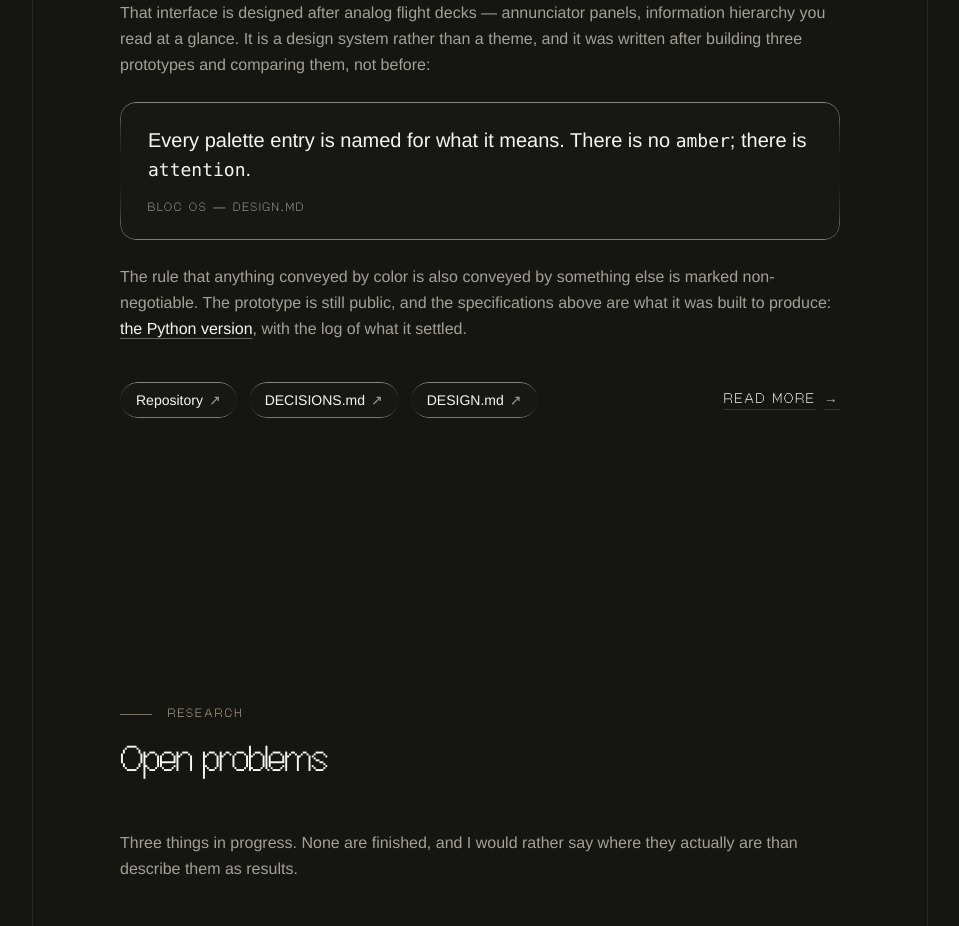
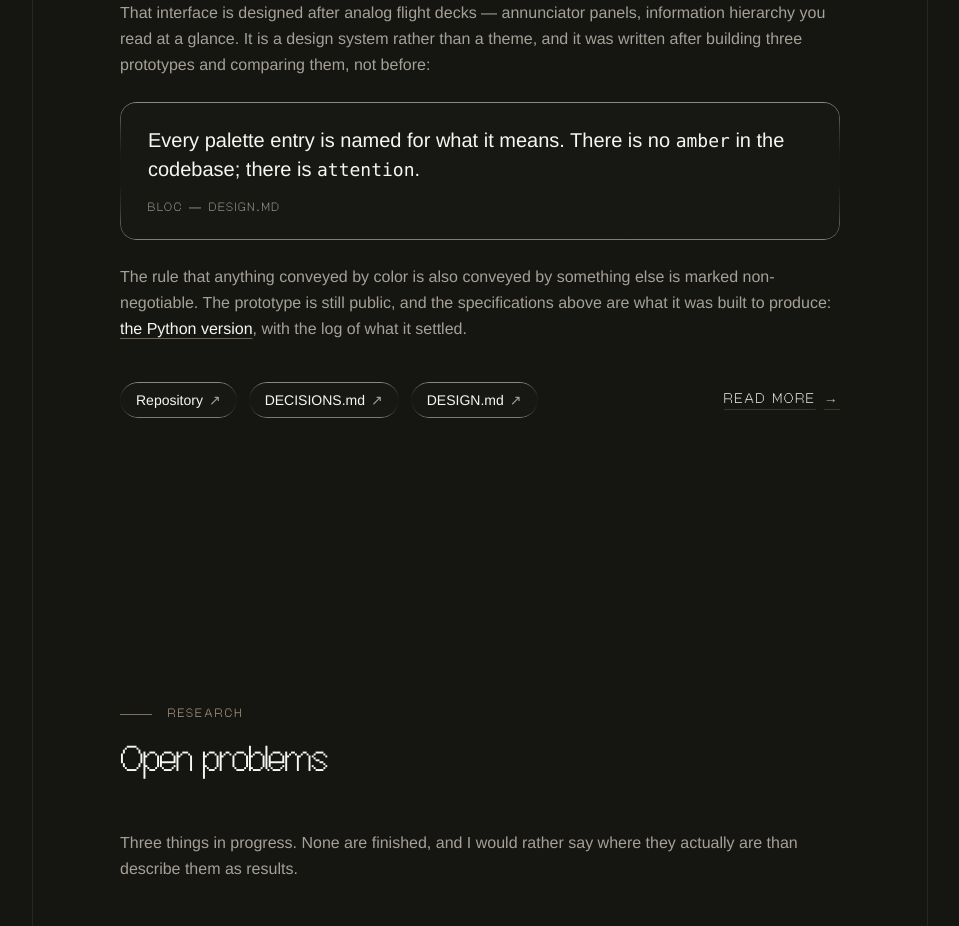
Before and after one commit to soya-00/portfolio, a React (Vite) app: page / in a window 1280 px wide. Shown: the part 6260-7186 px from the top of the page, without its empty margins (160-1119 px from the left). Built offline with nearby package versions, Linux system fonts and the light colour scheme.

Commit message:
Point DECISIONS.md and DESIGN.md at bloc-os-beta

```diff
--- a/src/components/ProjectTree.tsx
+++ b/src/components/ProjectTree.tsx
@@ -28,8 +28,8 @@ const TREE: Branch[] = [
     bay: "ACTIVE",
     stack: "C · AArch64 assembly · QEMU · Raspberry Pi 5",
     leaves: [
-      { label: "DECISIONS.md", href: "https://github.com/soya-00/bloc-os/blob/main/docs/DECISIONS.md", note: "the log" },
-      { label: "DESIGN.md", href: "https://github.com/soya-00/bloc-os/blob/main/docs/DESIGN.md", note: "the flight deck" },
+      { label: "DECISIONS.md", href: "https://github.com/soya-00/bloc-os-beta/blob/main/docs/DECISIONS.md", note: "the log" },
+      { label: "DESIGN.md", href: "https://github.com/soya-00/bloc-os-beta/blob/main/docs/DESIGN.md", note: "the flight deck" },
       { label: "repository", href: "https://github.com/soya-00/bloc-os" },
       { label: "bloc-os-beta", href: "https://github.com/soya-00/bloc-os-beta", note: "the prototype" },
     ],
--- a/src/components/Work.tsx
+++ b/src/components/Work.tsx
@@ -247,11 +247,11 @@ export default function Work() {
           { label: "Repository", href: "https://github.com/soya-00/bloc-os" },
           {
             label: "DECISIONS.md",
-            href: "https://github.com/soya-00/bloc-os/blob/main/docs/DECISIONS.md",
+            href: "https://github.com/soya-00/bloc-os-beta/blob/main/docs/DECISIONS.md",
           },
           {
             label: "DESIGN.md",
-            href: "https://github.com/soya-00/bloc-os/blob/main/docs/DESIGN.md",
+            href: "https://github.com/soya-00/bloc-os-beta/blob/main/docs/DESIGN.md",
           },
         ]}
       >
@@ -288,10 +288,10 @@ export default function Work() {
           prototypes and comparing them, not before:
         </p>
 
-        <PullQuote cite="BLOC OS — DESIGN.md">
+        <PullQuote cite="BLOC — DESIGN.md">
           Every palette entry is named for what it means. There is no{" "}
-          <code className="font-mono text-[0.9em]">amber</code>; there is{" "}
-          <code className="font-mono text-[0.9em]">attention</code>.
+          <code className="font-mono text-[0.9em]">amber</code> in the codebase;
+          there is <code className="font-mono text-[0.9em]">attention</code>.
         </PullQuote>
 
         <p>
--- a/src/writeups/Bloc.tsx
+++ b/src/writeups/Bloc.tsx
@@ -26,11 +26,11 @@ export default function BlocWriteup() {
         { label: "Repository", href: "https://github.com/soya-00/bloc-os" },
         {
           label: "DECISIONS.md",
-          href: "https://github.com/soya-00/bloc-os/blob/main/docs/DECISIONS.md",
+          href: "https://github.com/soya-00/bloc-os-beta/blob/main/docs/DECISIONS.md",
         },
         {
           label: "DESIGN.md",
-          href: "https://github.com/soya-00/bloc-os/blob/main/docs/DESIGN.md",
+          href: "https://github.com/soya-00/bloc-os-beta/blob/main/docs/DESIGN.md",
         },
         {
           label: "The Python prototype",
@@ -80,10 +80,10 @@ export default function BlocWriteup() {
         that from being decoration is that colors are named for what they mean:
       </p>
 
-      <PullQuote cite="BLOC OS — DESIGN.md">
+      <PullQuote cite="BLOC — DESIGN.md">
         Every palette entry is named for what it means. There is no{" "}
-        <code className="font-mono text-[0.9em]">amber</code>; there is{" "}
-        <code className="font-mono text-[0.9em]">attention</code>.
+        <code className="font-mono text-[0.9em]">amber</code> in the codebase;
+        there is <code className="font-mono text-[0.9em]">attention</code>.
       </PullQuote>
 
       <p>
```
